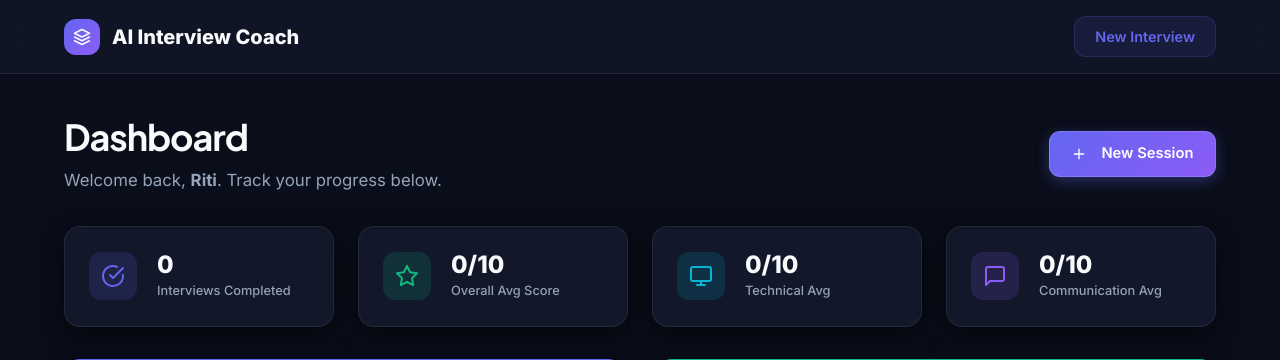
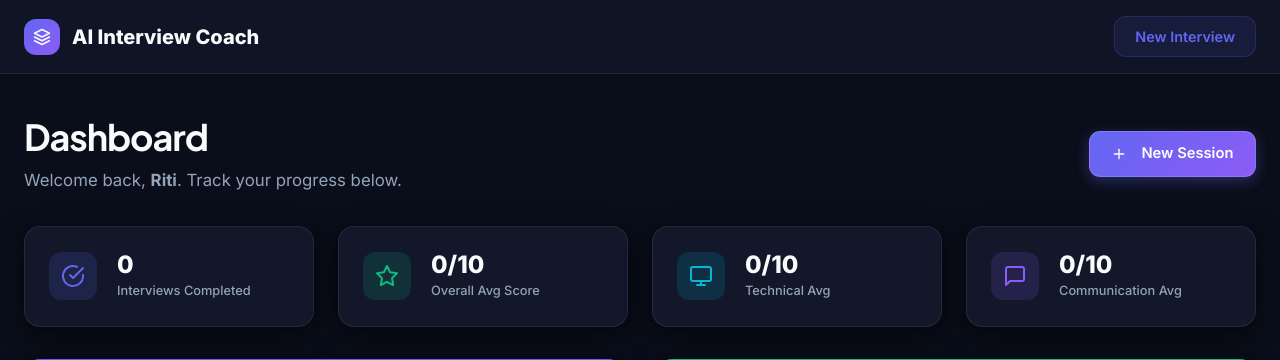
Before and after one commit to Ritika-Bhati-2266/AI_Powered_Interview_Intelligence_System, a Flask app: page /dashboard in a window 1280 px wide. Shown: the top 360 px of the page. Run offline with Flask 3, Linux system fonts and the light colour scheme; the visitor is signed in with stand-in values (Sample User, id 1); data comes from the database, SQL or seed files in the repository; both versions use the stored data as it was after the commit; data that the repository does not hold is empty; some libraries are stand-ins or nearby versions.

Commit message:
updated file

```diff
--- a/static/style.css
+++ b/static/style.css
@@ -62,6 +62,8 @@
 html {
     font-size: 16px;
     scroll-behavior: smooth;
+    width: 100%;
+    min-height: 100%;
 }
 
 body {
@@ -69,7 +71,11 @@ body {
     background: var(--bg-primary);
     color: var(--text-primary);
     line-height: 1.6;
+    width: 100%;
     min-height: 100vh;
+    margin: 0;
+    padding: 0;
+    overflow-x: hidden;
     -webkit-font-smoothing: antialiased;
     -moz-osx-font-smoothing: grayscale;
 }
@@ -145,10 +151,11 @@ p {
 /* ── Utilities ─────────────────────────────────────────────────────────────── */
 
 .container {
-    max-width: 1200px;
+    max-width: 1400px;
     margin: 0 auto;
     padding: 0 1.5rem;
     width: 100%;
+    box-sizing: border-box;
 }
 
 .flex-between {
```
Also changed, not shown: database.db, 1 other file.
